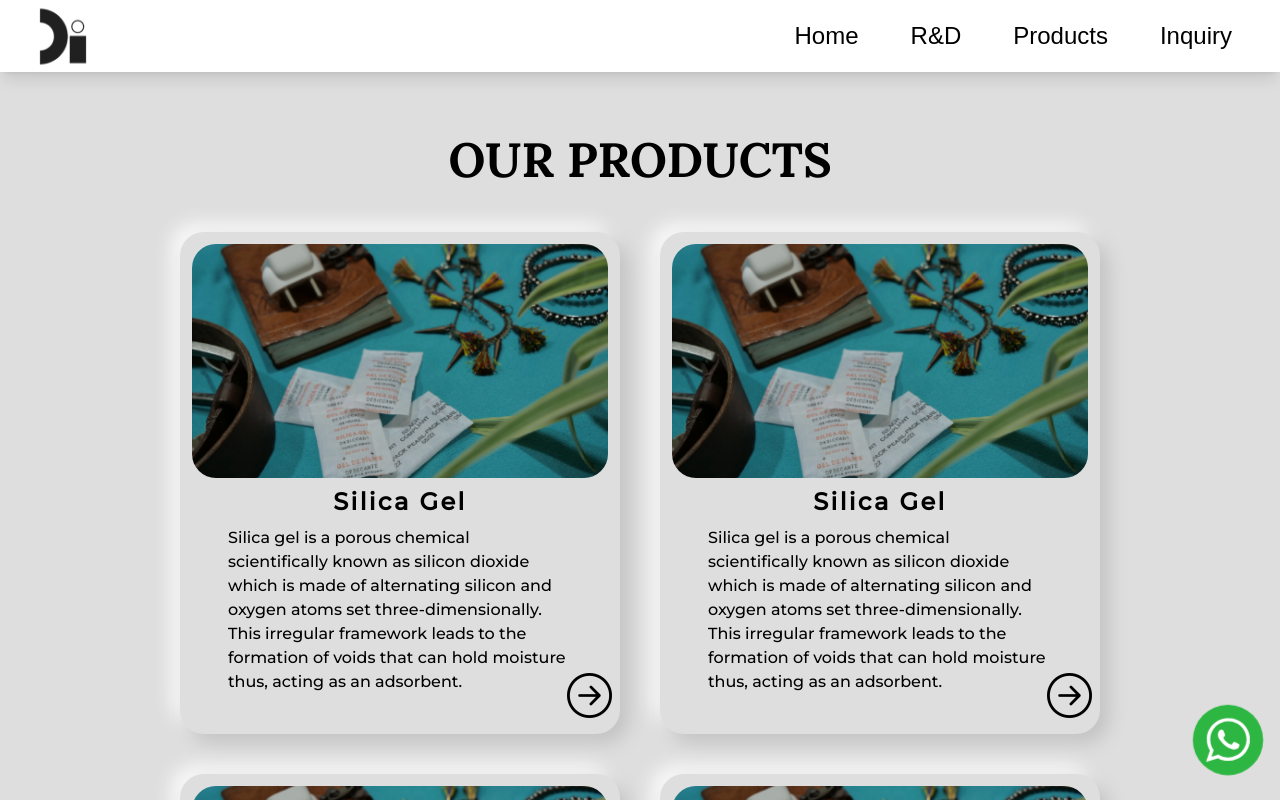
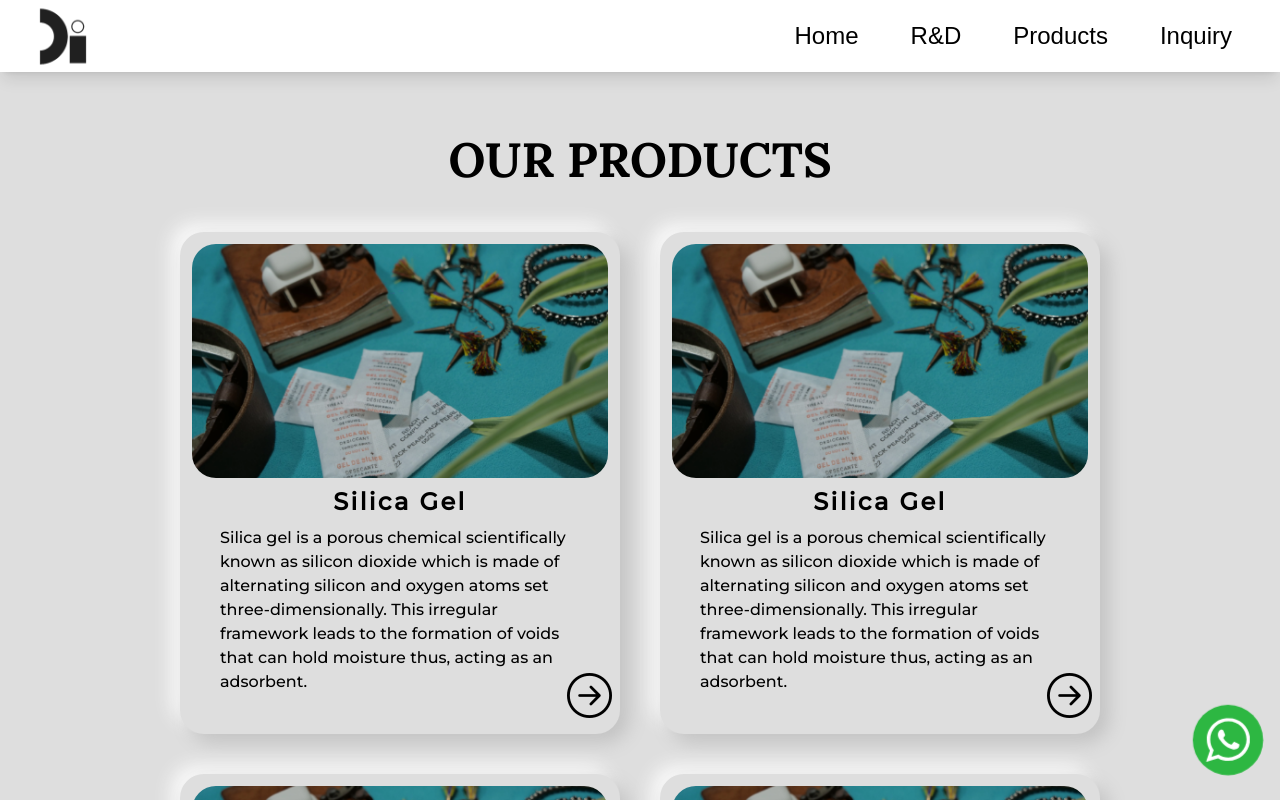
Before and after one commit to UltigendLemate/desiccants, a Vue app: page /products in a window 1280 px wide. Shown: the top 800 px of the page. Built offline with nearby package versions, Linux system fonts and the light colour scheme; a web font is replaced by a local one.

Commit message:
products

```diff
--- a/src/views/Products.vue
+++ b/src/views/Products.vue
@@ -242,7 +242,7 @@ box-shadow:  9px 9px 18px #c3c3c3,
 
 
 .productCard p{
- @apply sm:px-20 md:px-20 lg:px-5 xl:px-9
+ @apply sm:px-20 md:px-20 lg:px-5 xl:px-7 2xl:px-10
 }
 </style>
 
```
